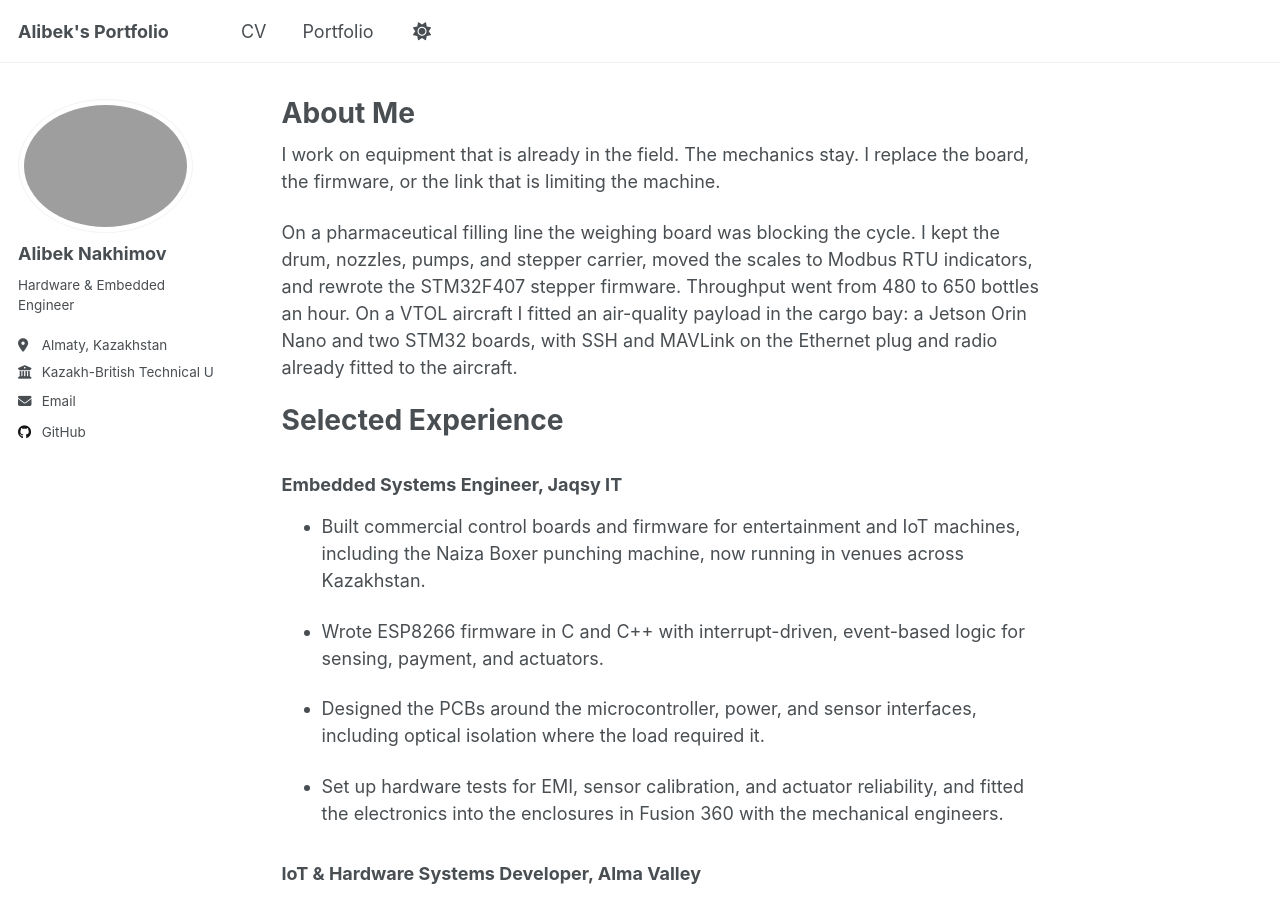
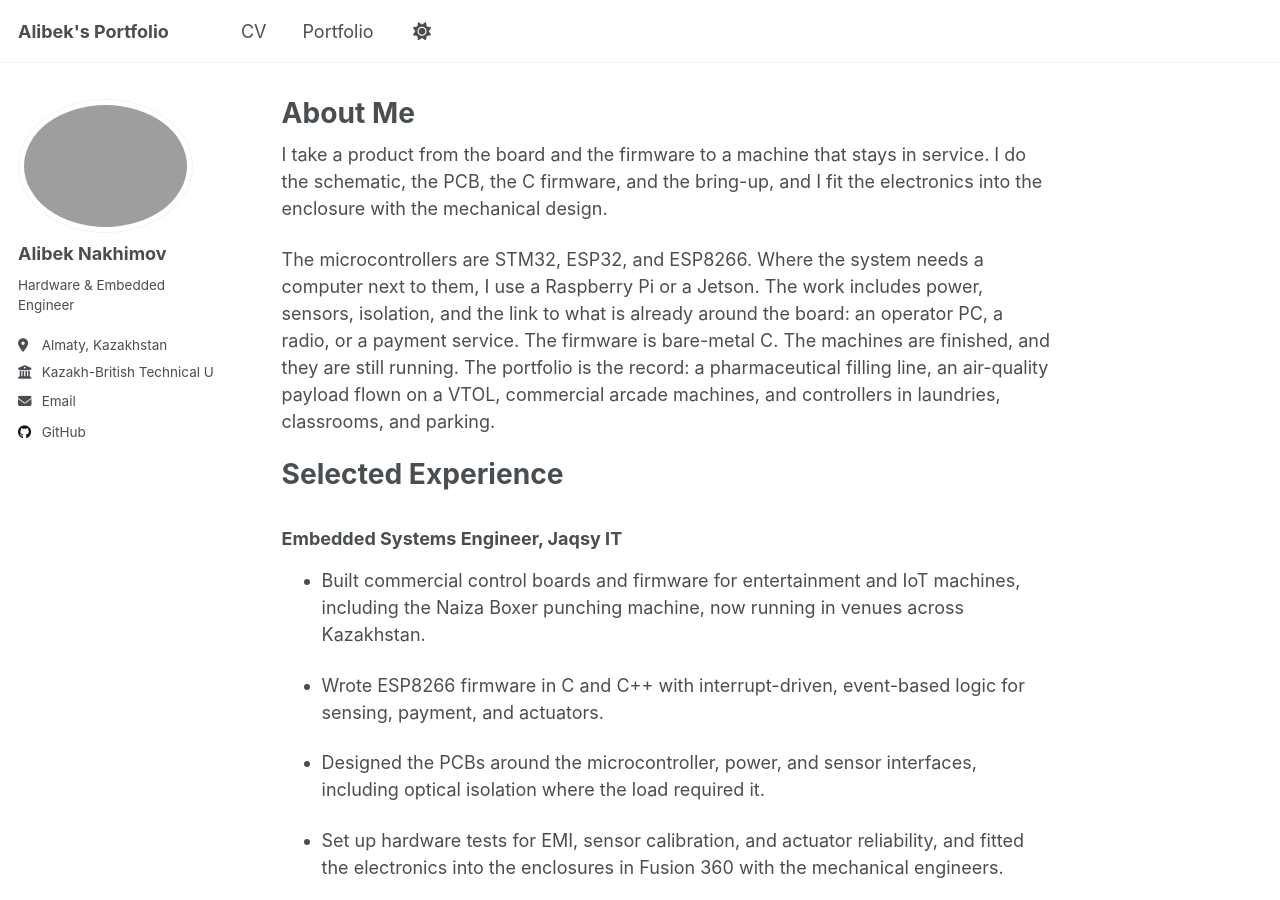
Before and after one commit to alibeknakhimov/portfolio.github.io, a Jekyll site: the page built from _pages/about.md, in a window 1280 px wide and 900 px high. Built offline with Jekyll 4.4.1, drawn with Linux system fonts in a browser that asks for light colours; a script that is not in the unit is left out.

Commit message:
Rewrite the about page around the engineer, not one machine.
The filling line stays in the portfolio as finished work still in service.

Co-authored-by: Cursor <cursoragent@cursor.com>

```diff
--- a/_pages/about.md
+++ b/_pages/about.md
@@ -7,9 +7,9 @@ redirect_from:
   - /about.html
 ---
 
-I work on equipment that is already in the field. The mechanics stay. I replace the board, the firmware, or the link that is limiting the machine.
+I take a product from the board and the firmware to a machine that stays in service. I do the schematic, the PCB, the C firmware, and the bring-up, and I fit the electronics into the enclosure with the mechanical design.
 
-On a pharmaceutical filling line the weighing board was blocking the cycle. I kept the drum, nozzles, pumps, and stepper carrier, moved the scales to Modbus RTU indicators, and rewrote the STM32F407 stepper firmware. Throughput went from 480 to 650 bottles an hour. On a VTOL aircraft I fitted an air-quality payload in the cargo bay: a Jetson Orin Nano and two STM32 boards, with SSH and MAVLink on the Ethernet plug and radio already fitted to the aircraft.
+The microcontrollers are STM32, ESP32, and ESP8266. Where the system needs a computer next to them, I use a Raspberry Pi or a Jetson. The work includes power, sensors, isolation, and the link to what is already around the board: an operator PC, a radio, or a payment service. The firmware is bare-metal C. The machines are finished, and they are still running. The portfolio is the record: a pharmaceutical filling line, an air-quality payload flown on a VTOL, commercial arcade machines, and controllers in laundries, classrooms, and parking.
 
 Selected Experience
 ======
```
